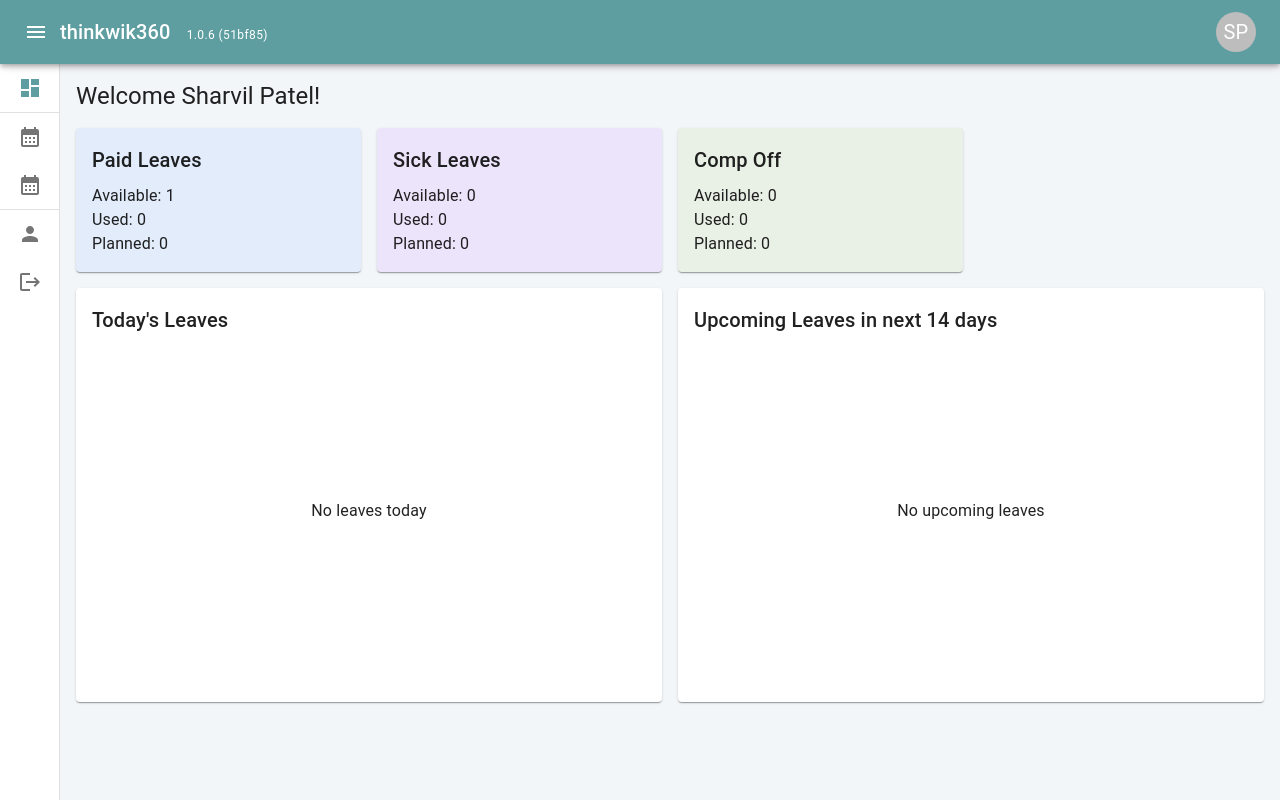
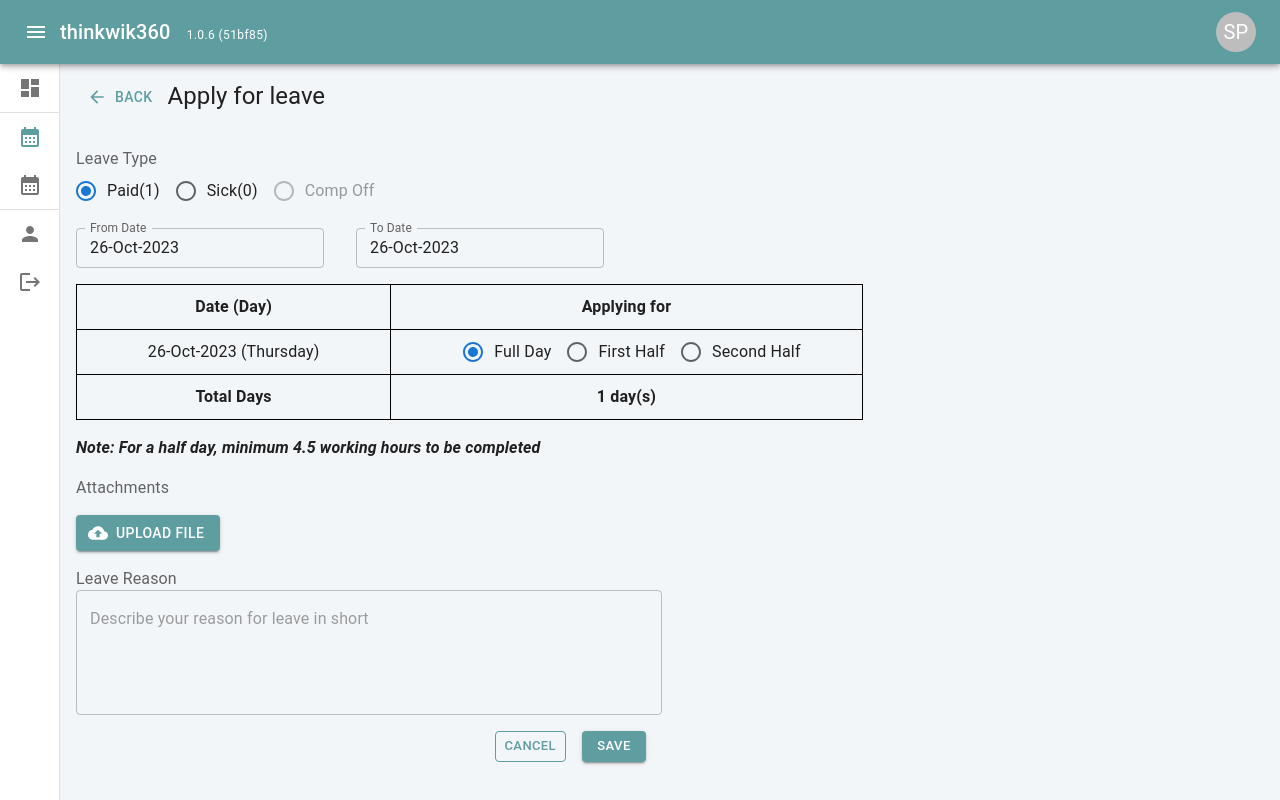
Before and after one commit to sharvil551/360-thinkwik-sharvil, a React (Create React App) app: page /leaves/apply in a window 1280 px wide. Before the commit this address led to /dashboard. Built offline with nearby package versions, Linux system fonts and the light colour scheme; sample sign-in values are in the browser's storage.

Commit message:
apply leave section done -initial

```diff
--- a/src/App.tsx
+++ b/src/App.tsx
@@ -8,6 +8,7 @@
 import { Profile } from "./components/Profile";
 import { Login } from "./components/Login";
 import ProtectedRoute from "./components/ProtectedRoute";
+import { ApplyLeave } from "./components/ApplyLeave";
 const isLoggedIn = localStorage.getItem("loggedIn");
 
 function App() {
@@ -37,6 +38,10 @@
             element={<ProtectedRoute element={<Leaves />} />}
           />
           <Route
+            path="/leaves/apply"
+            element={<ProtectedRoute element={<ApplyLeave />} />}
+          />
+          <Route
             path="/leave-summary"
             element={<ProtectedRoute element={<LeaveSummary />} />}
           />
--- /dev/null
+++ b/src/components/ApplyLeave.tsx
@@ -0,0 +1,296 @@
+import {
+  Button,
+  FormControl,
+  FormControlLabel,
+  FormLabel,
+  Grid,
+  Radio,
+  RadioGroup,
+  Stack,
+
+  TextField,
+  Typography,
+} from "@mui/material";
+import React from "react";
+import ArrowBackIcon from "@mui/icons-material/ArrowBack";
+import { useNavigate } from "react-router";
+import { LocalizationProvider, DatePicker } from "@mui/x-date-pickers";
+import { AdapterDayjs } from "@mui/x-date-pickers/AdapterDayjs";
+import dayjs from "dayjs";
+import { styled } from "@mui/material/styles";
+import CloudUploadIcon from "@mui/icons-material/CloudUpload";
+
+const VisuallyHiddenInput = styled("input")({
+  clip: "rect(0 0 0 0)",
+  clipPath: "inset(50%)",
+  height: 1,
+  overflow: "hidden",
+  position: "absolute",
+  bottom: 0,
+  left: 0,
+  whiteSpace: "nowrap",
+  width: 1,
+});
+
+export const ApplyLeave = () => {
+  const navigate = useNavigate();
+
+  return (
+    <>
+      {/* <Box component="main" sx={{ flexGrow: 1, p: 3 }}> */}
+      <Stack display="flex" flexDirection="column">
+        <Stack display="flex" flexDirection="row">
+          <Button
+            variant="outlined"
+            startIcon={<ArrowBackIcon />}
+            onClick={() => {
+              navigate("/leaves");
+            }}
+            sx={{
+              border: "none",
+              color: "rgb(95, 158, 160)",
+              "&:hover": { border: "none" },
+            }}
+          >
+            Back
+          </Button>
+
+          <Typography variant="h5">Apply for leave</Typography>
+        </Stack>
+
+        <Grid container spacing={2} mt={2}>
+          <Grid item pt={2} px={2}>
+            <FormControl>
+              <FormLabel>Leave Type</FormLabel>
+              <RadioGroup
+                row
+                aria-labelledby="demo-row-radio-buttons-group-label"
+                name="row-radio-buttons-group"
+                defaultValue="paid"
+              >
+                <FormControlLabel
+                  value="paid"
+                  control={<Radio />}
+                  label="Paid(1)"
+                />
+                <FormControlLabel
+                  value="sick"
+                  control={<Radio />}
+                  label="Sick(0)"
+                />
+                <FormControlLabel
+                  value="disabled"
+                  disabled
+                  control={<Radio />}
+                  label="Comp Off"
+                />
+              </RadioGroup>
+            </FormControl>
+          </Grid>
+          <div style={{ width: "100%" }}></div>
+          <Grid item pt={2} px={2}>
+            <FormControl fullWidth size="small">
+              <LocalizationProvider dateAdapter={AdapterDayjs}>
+                <DatePicker
+                  label="From Date"
+                  value={dayjs(Date.now())}
+                  slotProps={{ textField: { size: "small" } }}
+                  format="DD-MMM-YYYY"
+                />
+              </LocalizationProvider>
+            </FormControl>
+          </Grid>
+          <Grid item pt={2} px={2}>
+            <FormControl fullWidth size="small">
+              <LocalizationProvider dateAdapter={AdapterDayjs}>
+                <DatePicker
+                  label="To Date"
+                  value={dayjs(Date.now())}
+                  slotProps={{ textField: { size: "small" } }}
+                  format="DD-MMM-YYYY"
+                />
+              </LocalizationProvider>
+            </FormControl>
+          </Grid>
+          <div style={{ width: "100%" }}></div>
+          <Grid item xs={6} md={8}>
+            <table
+              style={{
+                border: "1px solid black",
+                borderCollapse: "collapse",
+                width: "100%",
+              }}
+            >
+              <thead>
+                <tr style={{ border: "1px solid black" }}>
+                  <th
+                    style={{
+                      border: "1px solid black",
+                      padding: "10px",
+                      width: "40%",
+                    }}
+                  >
+                    Date (Day)
+                  </th>
+                  <th
+                    style={{
+                      border: "1px solid black",
+                      padding: "10px",
+                      width: "60%",
+                    }}
+                  >
+                    Applying for
+                  </th>
+                </tr>
+              </thead>
+
+              <tbody>
+                <tr style={{ border: "1px solid black" }}>
+                  <td
+                    style={{
+                      border: "1px solid black",
+                      padding: "10px",
+                      textAlign: "center",
+                    }}
+                  >
+                    26-Oct-2023 (Thursday)
+                  </td>
+                  <td style={{ border: "1px solid black" }}>
+                    <FormControl
+                      sx={{
+                        display: "flex",
+                        justifyContent: "center",
+                        alignItems: "center",
+                      }}
+                    >
+                      <RadioGroup
+                        row
+                        aria-labelledby="demo-row-radio-buttons-group-label"
+                        name="row-radio-buttons-group"
+                        defaultValue="fullDay"
+                      >
+                        <FormControlLabel
+                          value="fullDay"
+                          control={<Radio />}
+                          label="Full Day"
+                          sx={{ mx: 2 }}
+                        />
+                        <FormControlLabel
+                          value="firstHalf"
+                          control={<Radio />}
+                          label="First Half"
+                        />
+                        <FormControlLabel
+                          value="secondHalf"
+                          control={<Radio />}
+                          label="Second Half"
+                        />
+                      </RadioGroup>
+                    </FormControl>
+                  </td>
+                </tr>
+                <tr style={{ border: "1px solid black" }}>
+                  <td
+                    style={{
+                      border: "1px solid black",
+                      padding: "10px",
+                      width: "40%",
+                      textAlign: "center",
+                      fontWeight: "bold",
+                    }}
+                  >
+                    Total Days
+                  </td>
+                  <td
+                    style={{
+                      border: "1px solid black",
+                      padding: "10px",
+                      width: "60%",
+                      textAlign: "center",
+                      fontWeight: "bold",
+                    }}
+                  >
+                    1 day(s)
+                  </td>
+                </tr>
+              </tbody>
+            </table>
+          </Grid>
+          <div style={{ width: "100%" }}></div>
+          <Grid item>
+            <Typography variant="body1">
+              <strong>
+                <i>
+                  Note: For a half day, minimum 4.5 working hours to be
+                  completed
+                </i>
+              </strong>
+            </Typography>
+          </Grid>
+          <div style={{ width: "100%" }}></div>
+          <Grid item>
+            <Stack>
+              <FormLabel>Attachments</FormLabel>
+              <Button
+                sx={{
+                  mt: 2,
+                  backgroundColor: "rgb(95, 158, 160)",
+                  "&:hover": { backgroundColor: "rgb(95, 158, 160)" },
+                }}
+                component="label"
+                variant="contained"
+                startIcon={<CloudUploadIcon />}
+              >
+                Upload file
+                <VisuallyHiddenInput type="file" />
+              </Button>
+            </Stack>
+          </Grid>
+          <div style={{ width: "100%" }}></div>
+          <Grid item xs={2} md={6}>
+            <FormControl fullWidth>
+              <FormLabel>Leave Reason</FormLabel>
+              <TextField
+                placeholder="Describe your reason for leave in short"
+                variant="outlined"
+                multiline
+                rows={4}
+              />
+            </FormControl>
+          </Grid>
+          <div style={{ width: "100%" }}></div>
+          <Grid item md={6}>
+            <Stack flexDirection="row" justifyContent="flex-end">
+              <Button
+                variant="outlined"
+                size="small"
+                sx={{
+                  color: "rgb(95, 158, 160)",
+                  borderColor: "rgb(95, 158, 160)",
+                  "&:hover": { borderColor: "rgb(95, 158, 160)" },
+                }}
+                 onClick={() => {
+                  navigate("/leaves");
+                }}
+              >
+                Cancel
+              </Button>
+              <Button
+                variant="contained"
+                size="small"
+
+                sx={{
+                  mx: 2,
+                  backgroundColor: "rgb(95, 158, 160)",
+                  "&:hover": { backgroundColor: "rgb(95, 158, 160)" },
+                }}
+              >
+                Save
+              </Button>
+            </Stack>
+          </Grid>
+        </Grid>
+      </Stack>
+    </>
+  );
+};
--- a/src/components/Leaves.tsx
+++ b/src/components/Leaves.tsx
@@ -1,6 +1,7 @@
 import { Button, Stack, Tab, Tabs, Typography } from "@mui/material";
 import TableComponent from "./TableComponent";
 import React from "react";
+import { useNavigate } from "react-router";
 
 interface TabPanelProps {
   children?: React.ReactNode;
@@ -32,6 +33,7 @@
 }
 
 export const Leaves = () => {
+  const navigate = useNavigate()
   const [value, setValue] = React.useState<number>(0);
   const handleChange = (event: React.SyntheticEvent, newValue: number) => {
     setValue(newValue);
@@ -65,6 +67,7 @@
           <Button
             variant="contained"
             size="small"
+            onClick={()=>{navigate('/leaves/apply')}}
             sx={{
               mx: 2,
               backgroundColor: "rgb(95, 158, 160)",
--- a/src/components/layout/Home.tsx
+++ b/src/components/layout/Home.tsx
@@ -51,7 +51,7 @@
           flexGrow: 1,
           p: 2,
           marginLeft: isSidebarOpen ? '10px' : "0px",
-          transition: isSidebarOpen?"margin 225ms cubic-bezier(0.4, 0, 0.6, 1) 0ms ": "margin 195ms cubic-bezier(0.4, 0, 0.6, 1) 0ms"
+           transition: isSidebarOpen?"margin 190ms cubic-bezier(0.4, 0, 0.6, 1) 0ms ": "margin 120ms cubic-bezier(0.4, 0, 0.6, 1) 0ms"
           }}
         >
           <div
--- a/src/components/layout/Sidebar.tsx
+++ b/src/components/layout/Sidebar.tsx
@@ -12,7 +12,7 @@
 import LogoutIcon from "@mui/icons-material/Logout";
 import { Link, useLocation, useNavigate } from "react-router-dom";
 import { useState } from "react";
-import { ListItem, Typography } from "@mui/material";
+import {  ListItem, Typography } from "@mui/material";
 
 interface SidebarProps {
   open: boolean;
@@ -142,7 +142,7 @@
                   mr: open ? 3 : "auto",
                   justifyContent: "center",
                   color:
-                    location.pathname === "/leaves"
+                   ( location.pathname === "/leaves"||location.pathname === "/leaves/apply")
                       ? "rgb(95, 158, 160)"
                       : "none",
                 }}
@@ -154,7 +154,7 @@
                 sx={{
                   opacity: open ? 1 : 0,
                   color:
-                    location.pathname === "/leaves"
+                   ( location.pathname === "/leaves"||location.pathname === "/leaves/apply")
                       ? "rgb(95, 158, 160)"
                       : "none",
                 }}
@@ -257,8 +257,7 @@
               }}
               onClick={() => {
                 localStorage.removeItem("loggedIn");
-
-                navigate("/login");
+                navigate("/");
               }}
             >
               <ListItemIcon
```
Also changed, not shown: src/components/layout/Navbar.tsx (indentation only).
